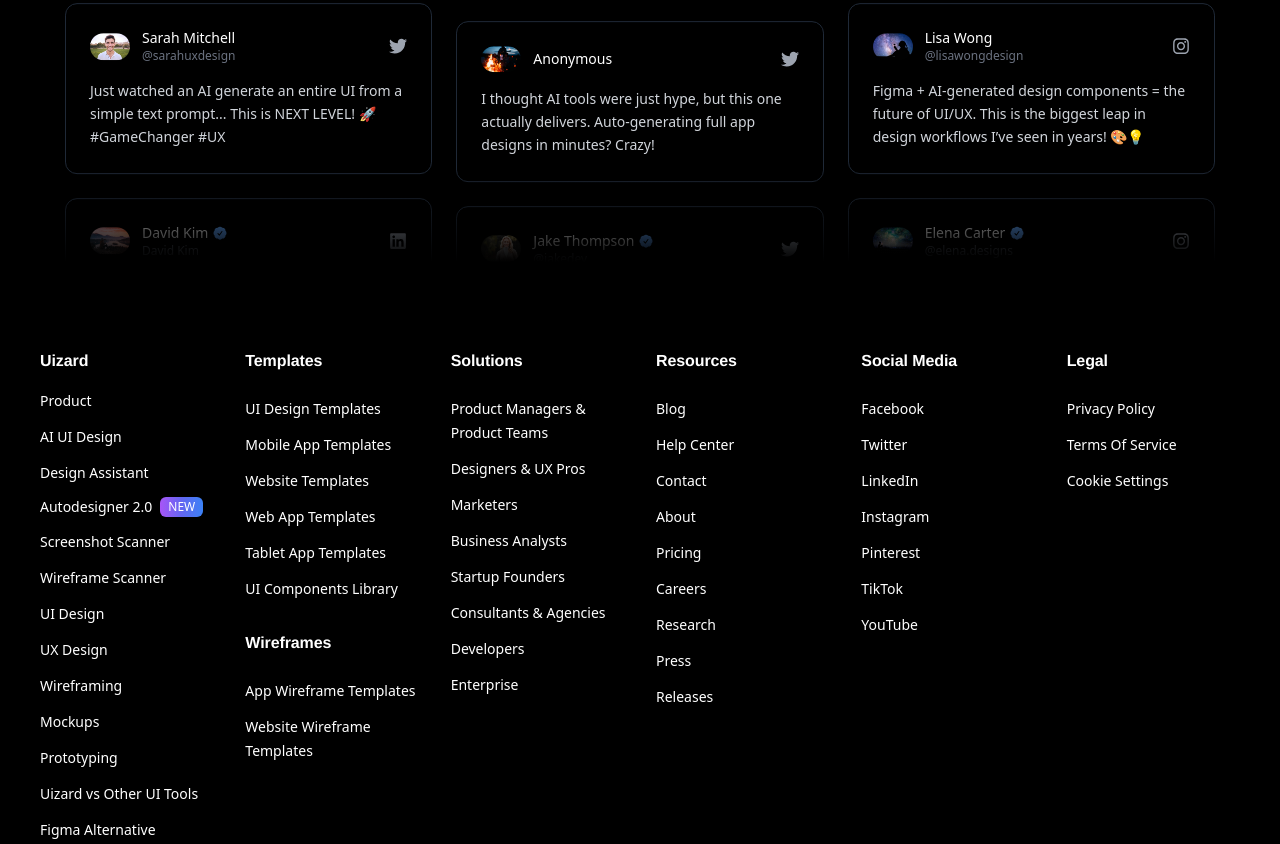
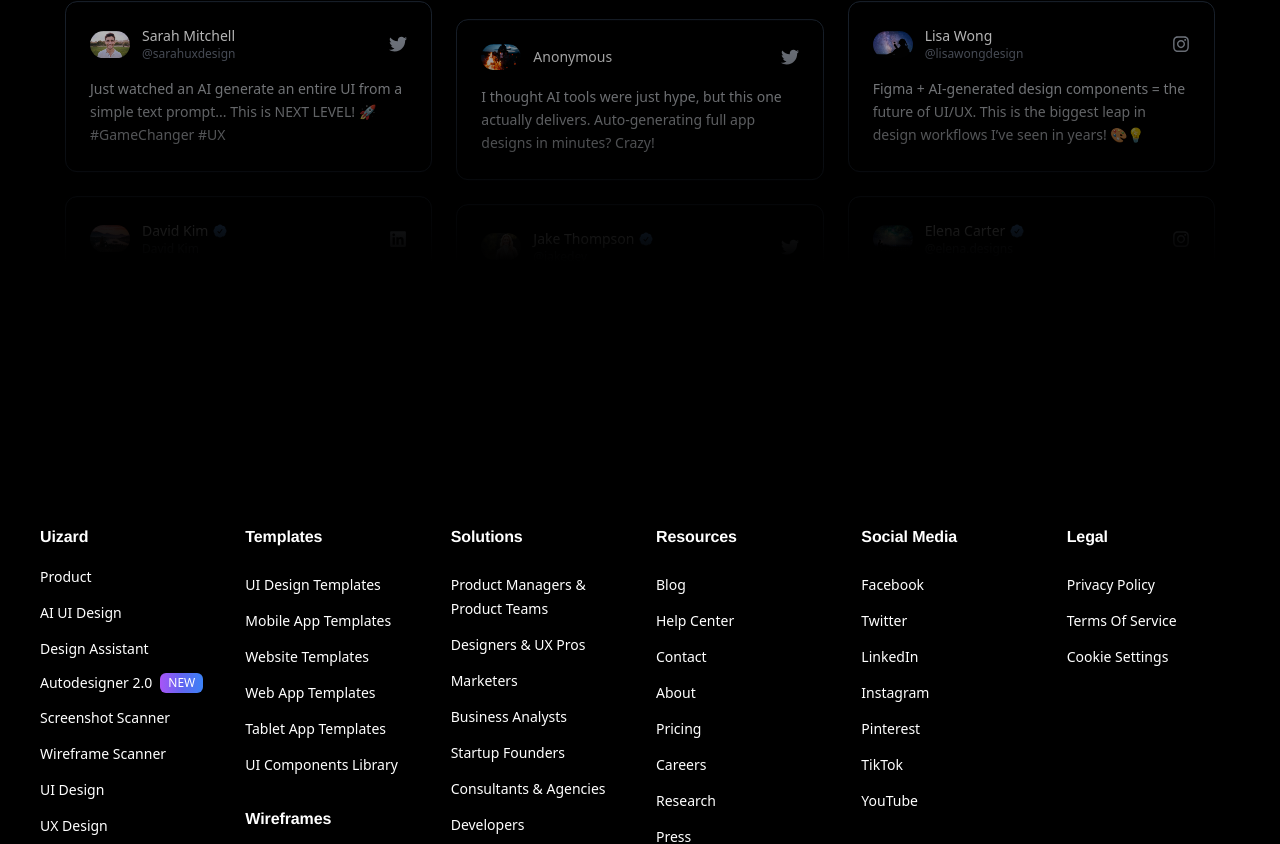
Before and after one commit to praneshsharma10/AI-uizard-landing, a Next.js app: page / in a window 1280 px wide. Shown: the part 2704-3548 px from the top of the page. Built offline with nearby package versions, Linux system fonts and the light colour scheme.

Commit message:
padding in footer

```diff
--- a/app/components/Footer.tsx
+++ b/app/components/Footer.tsx
@@ -5,7 +5,7 @@
 
 const Footer: React.FC = () => {
   return (
-    <footer className="bg-black text-white py-16">
+    <footer className="pt-60 bg-black text-white py-16">
       <div className="container mx-auto px-4 max-w-7xl">
 
         {/* //footer content */}
--- a/app/components/Testimonials.tsx
+++ b/app/components/Testimonials.tsx
@@ -280,7 +280,7 @@
       </motion.div>
 
 
-      <div className="absolute bottom-0 left-0 right-0 h-24 bg-gradient-to-t from-black to-transparent z-10 pointer-events-none"></div>
+      <div className="absolute bottom-0 left-0 right-0 h-24 bg-gradient-to-t from-black to-transparent z-10 pointer-events-none pb-80"></div>
     </div>
   );
 };
```
